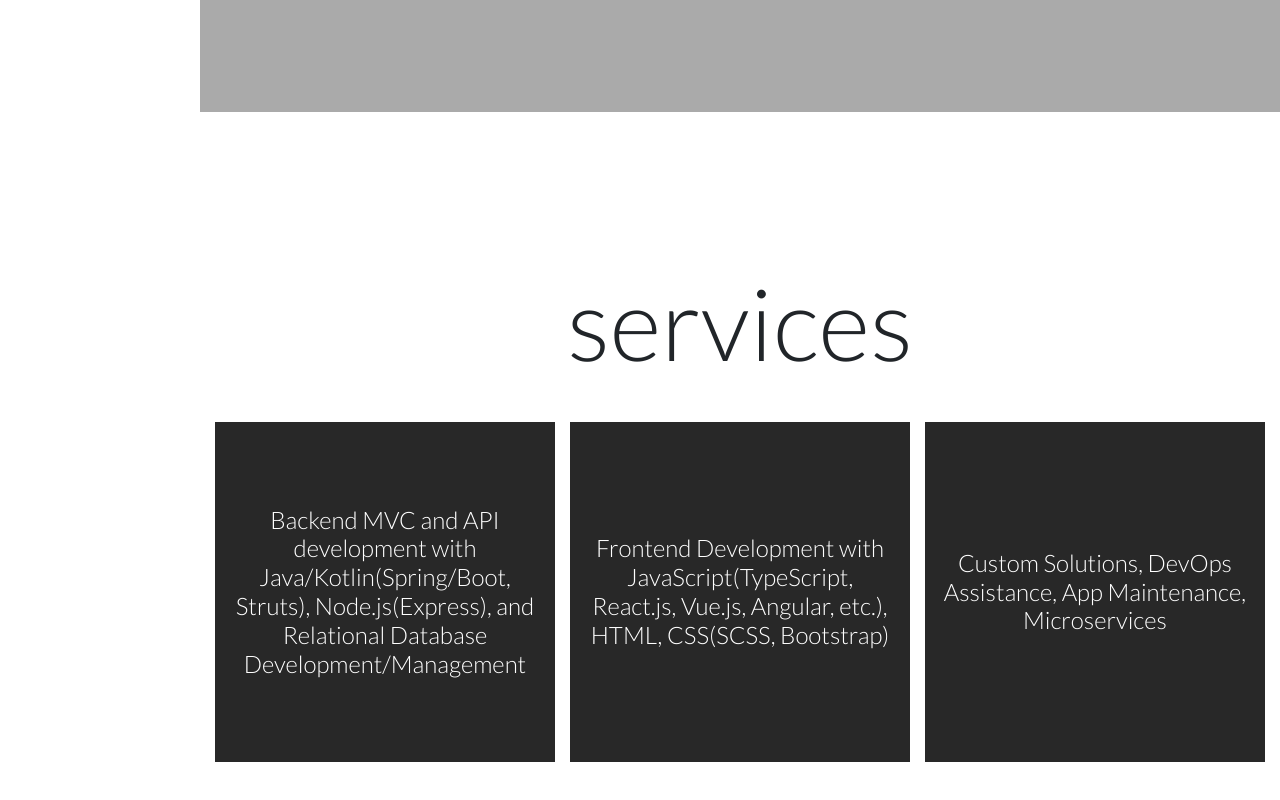
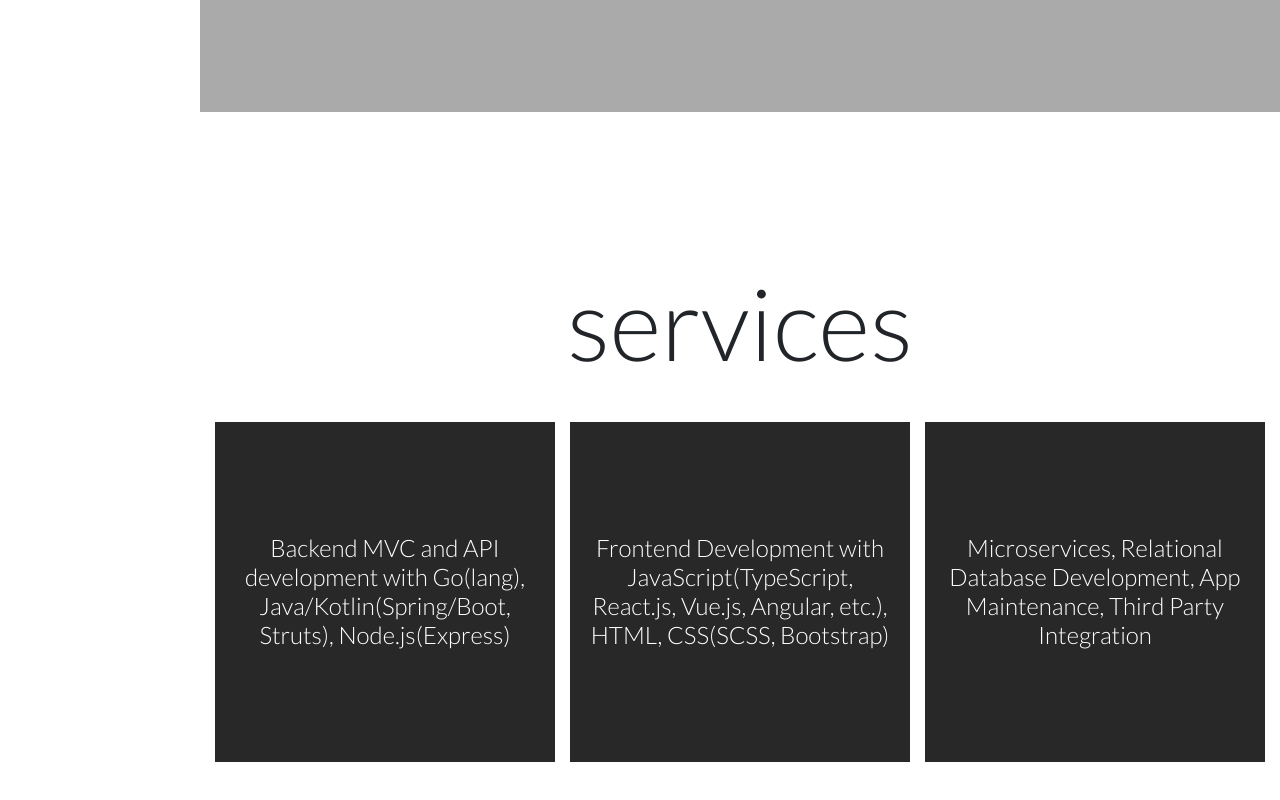
Before and after one commit to jessb133/jessb133.github.io, a plain HTML site: page index.html in a window 1280 px wide. Shown: the part 1488-2288 px from the top of the page. Drawn offline with nearby package versions, Linux system fonts and the light colour scheme.

Commit message:
add Go back into the mix

```diff
--- a/index.html
+++ b/index.html
@@ -62,7 +62,7 @@
           <div class="row jb-content">
             <div class="col-sm-12">
                 <p class="h4">Web Application/Site development that scales.</p>
-                <p>API Development with Java/Kotlin and Spring Boot or Node.js with Express.
+                <p>Microservice and API Development with Go(lang), Java/Kotlin with Spring Boot or Node.js with Express.
                 <br>Frontend Solutions with modern JavaScript, HTML5, CSS(SCSS, Bootstrap).
                 <br>
             </div>
@@ -99,7 +99,7 @@
           <div class="row jb-content">
             <div class="col-lg-4">
               <div>
-                <h3>Backend MVC and API development with Java/Kotlin(Spring/Boot, Struts), Node.js(Express), and Relational Database Development/Management</h3>
+                <h3>Backend MVC and API development with Go(lang), Java/Kotlin(Spring/Boot, Struts), Node.js(Express)</h3>
               </div>
             </div>
             <div class="col-lg-4">
@@ -109,7 +109,7 @@
             </div>
             <div class="col-lg-4">
               <div>
-                <h3>Custom Solutions, DevOps Assistance, App Maintenance, Microservices</h3>
+                <h3>Microservices, Relational Database Development, App Maintenance, Third Party Integration</h3>
               </div>
             </div>
           </div>
```
